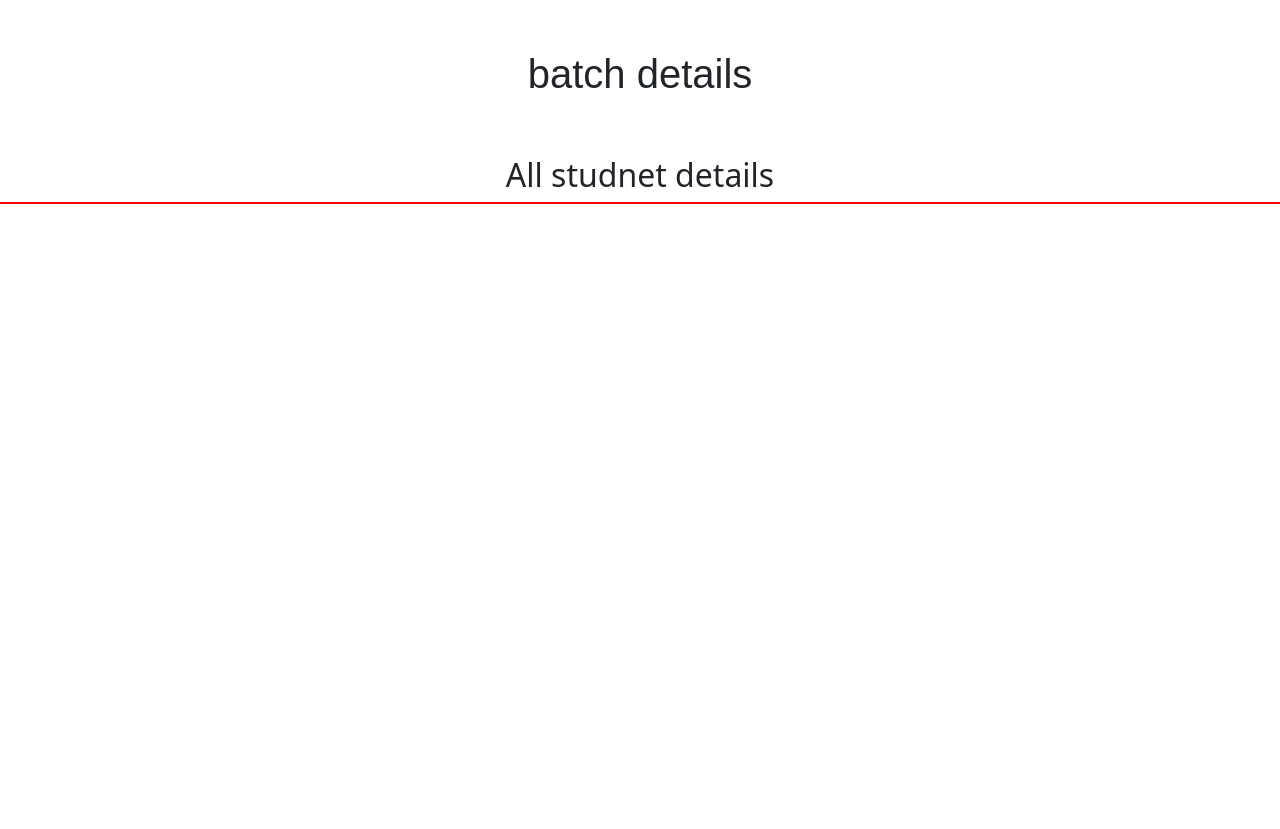
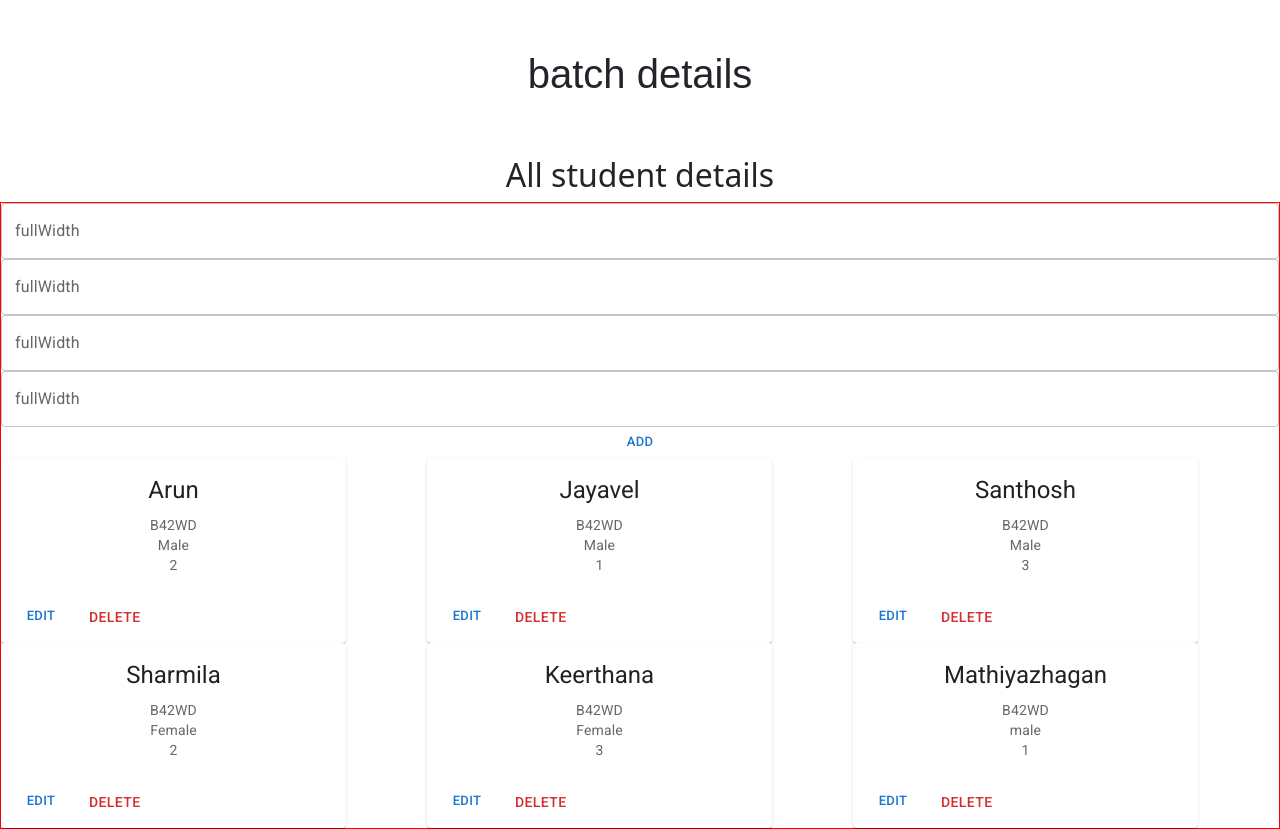
Before and after one commit to NoorulAmeenJ/React-Practice, a React (Create React App) app: page / in a window 1280 px wide. Before the commit the page ends 800 px from the top, so only its background shows below. Built offline with nearby package versions, Linux system fonts and the light colour scheme.

Commit message:
night study going on

```diff
--- a/src/App.js
+++ b/src/App.js
@@ -5,6 +5,7 @@ import { useState } from "react";
 import { ProductComponent } from "./components/productcomponents";
 import 'bootstrap/dist/css/bootstrap.min.css';
 import Base from "./base/base";
+import { StudentDetails } from "./components/student.js";
 
 
 function App() {
@@ -12,8 +13,8 @@ function App() {
     <div className="App">
      <Base
      title = "batch details"
-     description= "All studnet details">
-
+     description= "All student details">
+      <StudentDetails/>
      </Base>
     </div>
 
--- a/src/base/base.js
+++ b/src/base/base.js
@@ -3,9 +3,7 @@ import React from "react";
 function Base({title, description, children}) {
     return (
         <div className="main-component">
-            <header>
-            <h1 className="heading">{title}</h1>
-            </header>
+            <header><h1 className="heading">{title}</h1></header>
             <main className="main-segment">
                 <h2>{description}</h2>
                 <div className="children-segment">
--- a/src/components/student.js
+++ b/src/components/student.js
@@ -0,0 +1,55 @@
+import {TextField, Button, Card, CardActions, CardContent,Typography } from "@mui/material";
+// import CardActions from '@mui/material/CardActions';
+// import CardContent from '@mui/material/CardContent';
+// import Button from '@mui/material/Button';
+// import Card from '@mui/material/Card';
+// import Typography from '@mui/material/Typography';
+import React, { useState } from "react";
+// import { Button, Card } from "react-bootstrap";
+import data from "../data/data.js"
+import base from "../base/base.js"
+
+export function StudentDetails () {
+    const [studentsData, setStudents] = useState(data)
+    return(
+        <div className="containers">
+            <div className="input-section">
+            <TextField fullWidth label="fullWidth" id="fullWidth" />
+            <TextField fullWidth label="fullWidth" id="fullWidth" />
+            <TextField fullWidth label="fullWidth" id="fullWidth" />
+            <TextField fullWidth label="fullWidth" id="fullWidth" />
+            <Button size="small">Add</Button>
+            </div>
+
+        <div className="card-containers">
+            {studentsData.map((stud, id)=>(
+                <Card sx={{ maxWidth: 345 }} key={stud.id}>
+
+     <CardContent>
+       <Typography gutterBottom variant="h5" component="div">
+         {stud.name}
+       </Typography>
+       <Typography variant="body2" color="text.secondary">
+       {stud.batch}
+       </Typography>
+       <Typography variant="body2" color="text.secondary">
+       {stud.gender}
+         </Typography>
+         <Typography variant="body2" color="text.secondary">
+         {stud.yearsOfExperience}
+         </Typography>
+     </CardContent>
+     <CardActions>
+       <Button size="small">Edit</Button>
+       <Button varient="contained" color="error">Delete</Button>
+     </CardActions>
+   </Card>
+
+
+            ))}
+
+        </div>
+        </div>
+
+    )
+}
--- a/src/data/data.js
+++ b/src/data/data.js
@@ -43,7 +43,7 @@ export const data = [
     }
 
 ]
-
+export default data
 // export const data = [
 //     {
 //         prodImage : "https://alquranclasses.com/wp-content/uploads/2022/05/5-pillars-of-islam02.png",
```
